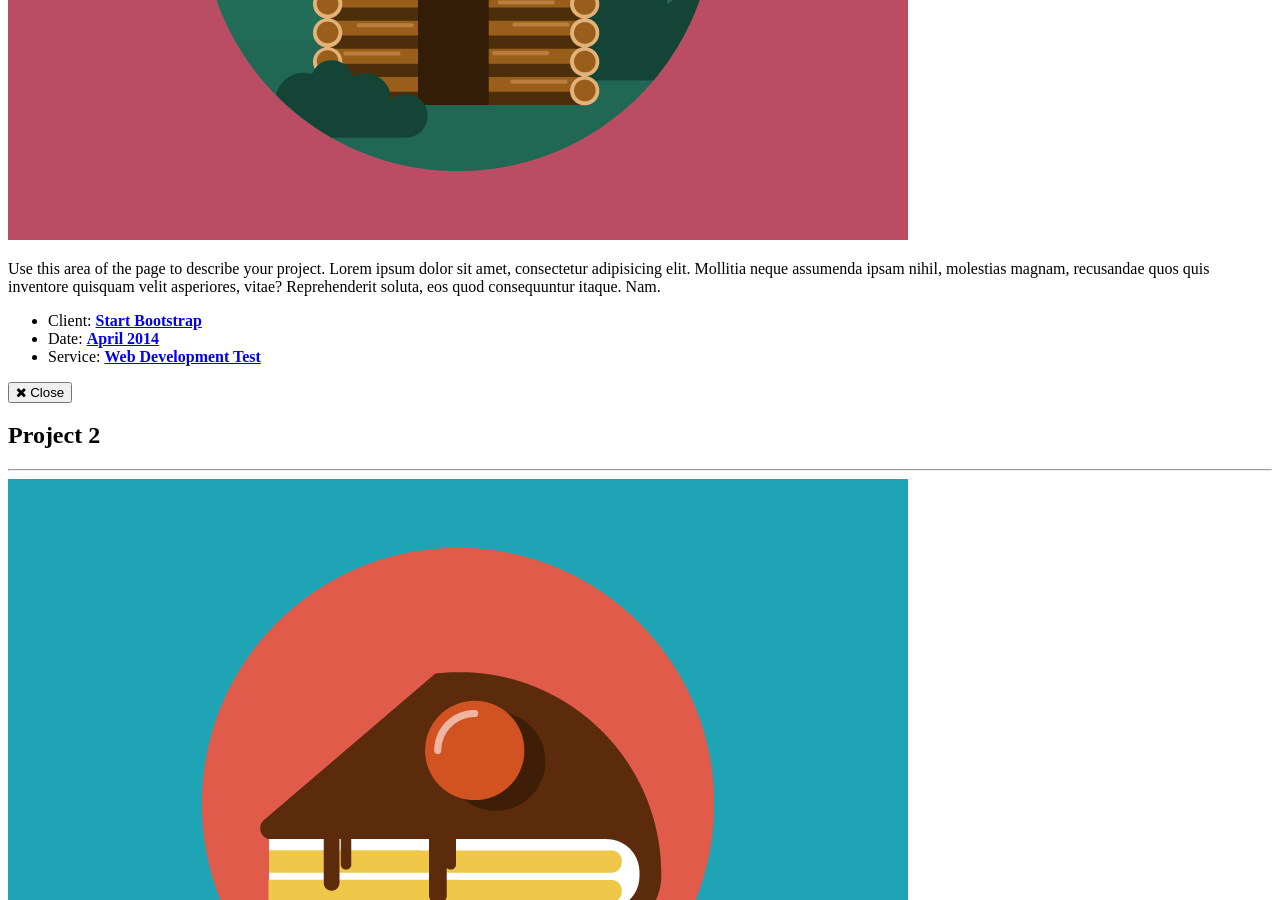
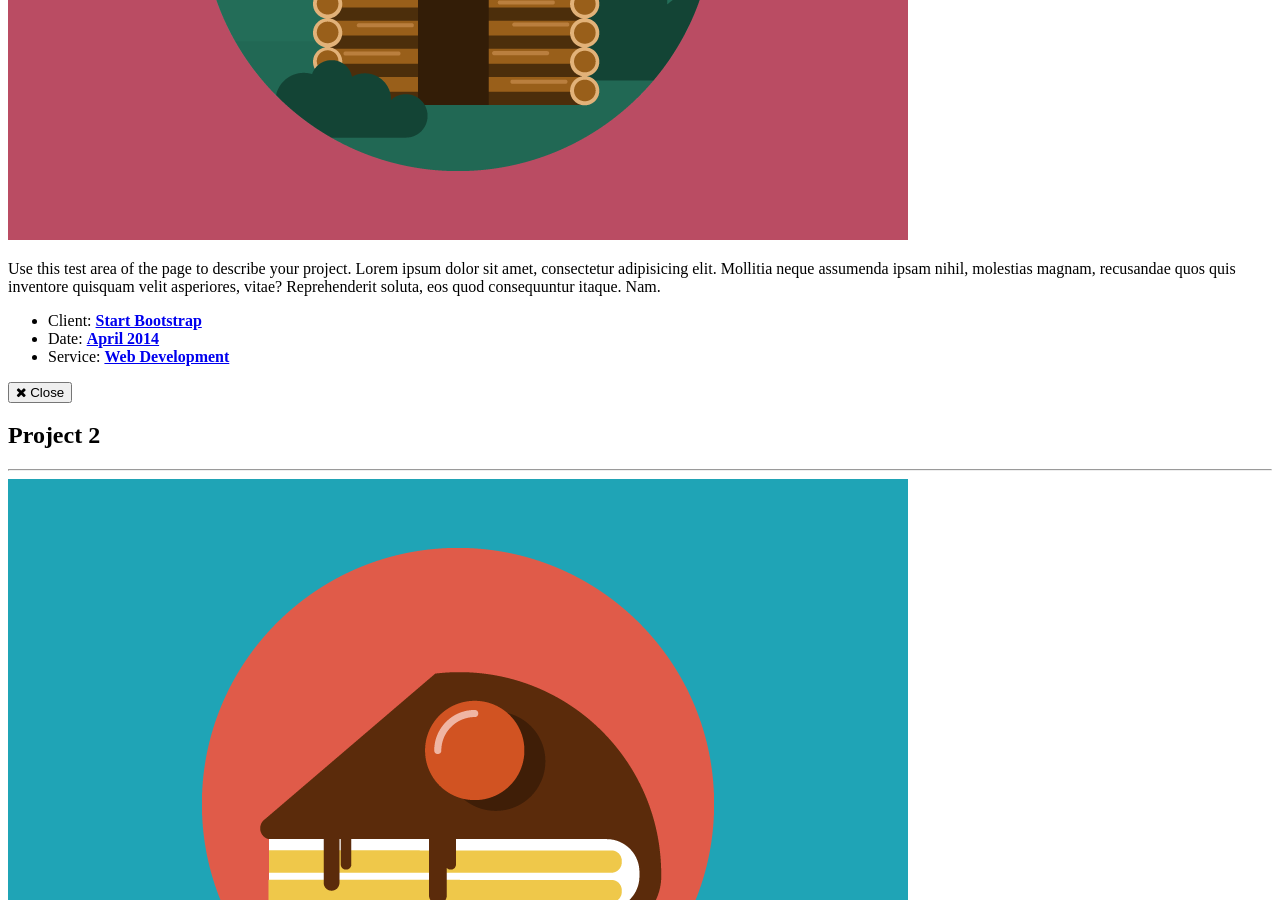
Before and after one commit to caitlinlmahoney/myportfolio, a Jekyll site: the page built from _posts/2014-07-18-project-1.markdown, in a window 1280 px wide and 900 px high, scrolled down 6077 px. Built offline with Jekyll 4.4.1, drawn with Linux system fonts in a browser that asks for light colours.

```diff
--- a/_posts/2014-07-18-project-1.markdown
+++ b/_posts/2014-07-18-project-1.markdown
@@ -6,6 +6,6 @@ img: cabin.png
 alt: image-alt
 project-date: April 2014
 client: Start Bootstrap
-category: Web Development Test
-description: Use this area of the page to describe your project. Lorem ipsum dolor sit amet, consectetur adipisicing elit. Mollitia neque assumenda ipsam nihil, molestias magnam, recusandae quos quis inventore quisquam velit asperiores, vitae? Reprehenderit soluta, eos quod consequuntur itaque. Nam.
+category: Web Development
+description: Use this test area of the page to describe your project. Lorem ipsum dolor sit amet, consectetur adipisicing elit. Mollitia neque assumenda ipsam nihil, molestias magnam, recusandae quos quis inventore quisquam velit asperiores, vitae? Reprehenderit soluta, eos quod consequuntur itaque. Nam.
 ---
```
